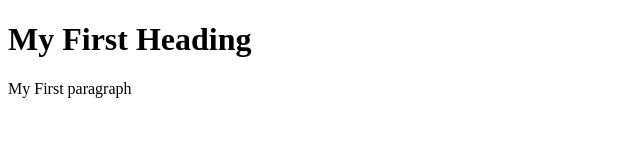
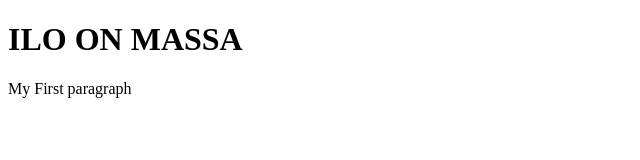
Before and after one commit to TopiRiihimaki/TopiRiihimaki.github.io, a plain HTML site: page index.html in a window 1280 px wide. Shown: the whole page, without its empty margins (0-640 px from the left). Drawn offline with Linux system fonts and the light colour scheme.

Commit message:
TOIMIIIII

```diff
--- a/index.html
+++ b/index.html
@@ -1,10 +1,10 @@
 <!DOCTYPE html>
 <html>
 <head>
-<title>Page Title</title>
+<title>JEPEEE</title>
 </head>
 <body>
-<h1>My First Heading</h1>
+<h1>ILO ON MASSA</h1>
 <p>My First paragraph</p>
 </body>
 </html>
```
